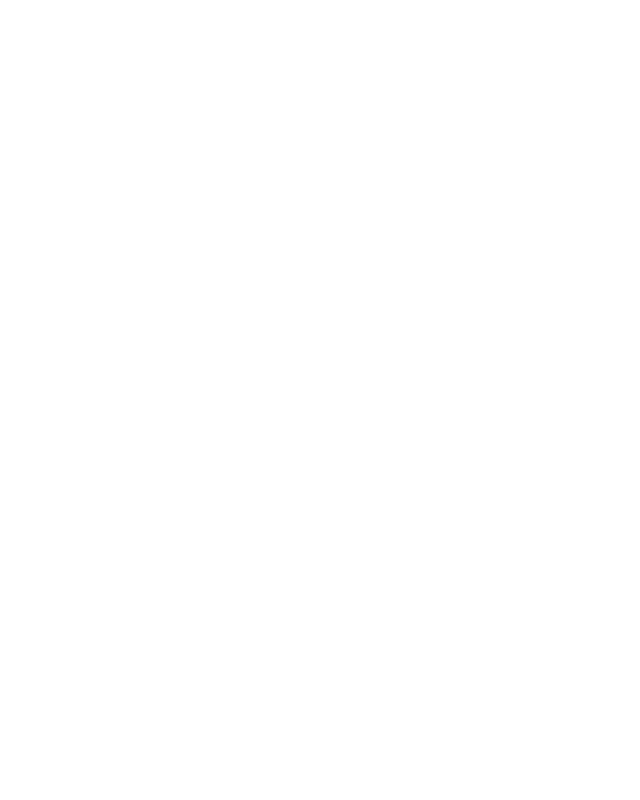
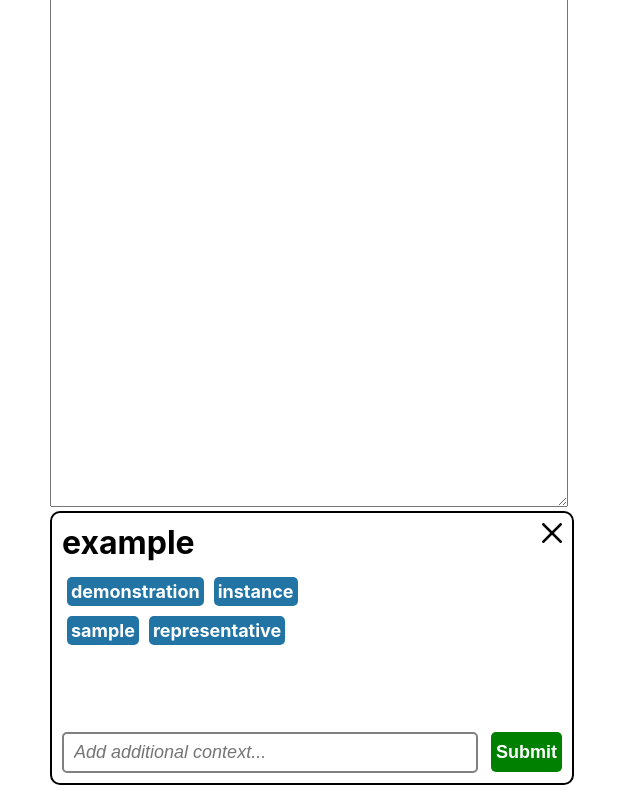
Before and after one commit to AEst2002/word-suggester, a React (Create React App) app: page / in a window 1280 px wide. Shown: the part 226-1026 px from the top of the page, without its empty margins (0-640 px from the left). Before the commit the page ends 800 px from the top, so only its background shows below. Built offline with nearby package versions, Linux system fonts and the light colour scheme.

Commit message:
Input tagging with @, sample of LLM interface per word.

```diff
--- a/src/App.js
+++ b/src/App.js
@@ -1,4 +1,5 @@
 import Main from './containers/Main'
+import Instructions from './containers/Instructions'
 import './App.css';
 import {
   BrowserRouter as Router,
@@ -11,6 +12,7 @@
     <Router>
       <Routes>
         <Route exact path='/' element={<Main />} />
+        <Route exact path='/instructions' element={<Instructions />} />
       </Routes>
     </Router>
   );
--- /dev/null
+++ b/src/components/SuggestionBox/index.js
@@ -0,0 +1,40 @@
+import React, {useState} from 'react'
+import { Container, Prompter, Row, SubmitButton, SuggestedWord, SuggestionGrid, TitleText } from './styles'
+import XIcon from '../../assets/close.png'
+
+const SuggestionBox = ({ word, setWord }) => {
+    // In here let's set up code for giving GPT an initial prompt,
+    // and continued prompting should happen inside this component.
+
+    const [visible, setVisible] = useState(true)
+    return (
+        <>
+            {visible &&
+
+                <Container>
+                    <Row>
+                        <TitleText style={{fontWeight: 'bold'}}>{word}</TitleText>
+                        <img
+                            style={{cursor: 'pointer', height: '20px', width: '20px'}}
+                            src={XIcon}
+                            onClick={() => setVisible(false)} alt="Close"
+                        />
+                    </Row>
+                    <SuggestionGrid>
+                        <SuggestedWord>demonstration</SuggestedWord>
+                        <SuggestedWord>instance</SuggestedWord>
+                        <SuggestedWord>sample</SuggestedWord>
+                        <SuggestedWord>representative</SuggestedWord>
+                    </SuggestionGrid>
+                    <Row>
+                        <Prompter placeholder='Add additional context...'/>
+                        <SubmitButton>Submit</SubmitButton>
+                    </Row>
+                </Container>
+
+            }
+        </>
+    )
+}
+
+export default SuggestionBox
--- /dev/null
+++ b/src/components/SuggestionBox/styles.js
@@ -0,0 +1,65 @@
+import styled from 'styled-components'
+
+export const Container = styled.div`
+    height: 250px;
+    width: 500px;
+    border: 2px solid black;
+    border-radius: 10px;
+    margin-bottom: 15px;
+    padding: 10px;
+    display: flex;
+    flex-direction: column;
+`
+
+export const TitleText = styled.text`
+    font-weight: bold;
+    font-size: 32px;
+`
+
+export const SuggestedWord = styled.text`
+    background-color: #2274A5;
+    padding: 4px;
+    color: white;
+    font-weight: bold;
+    font-size: 18px;
+    border-radius: 5px;
+    margin: 5px;
+    cursor: pointer;
+`
+
+export const SuggestionGrid = styled.div`
+    display: flex;
+    width: 50%;
+    flex-wrap: wrap;
+    margin-top: 10px;
+    margin-bottom: auto;
+`
+
+export const Prompter = styled.input`
+    border-radius: 5px;
+    border: 2px solid gray;
+    height: 35px;
+    width: 80%;
+    font-size: 18px;
+    padding-left: 10px;
+
+    &::placeholder {
+        font-style: italic;
+    }
+`
+
+export const SubmitButton = styled.button`
+    border-radius: 5px;
+    padding: 5px;
+    background-color: green;
+    color: white;
+    font-weight: bold;
+    border: none;
+    height: 40px;
+    font-size: 18px;
+`
+
+export const Row = styled.div`
+    display: flex;
+    justify-content: space-between;
+`
--- a/src/containers/Instructions/index.js
+++ b/src/containers/Instructions/index.js
@@ -0,0 +1,15 @@
+import React from 'react'
+import { PrettyDiv } from './styles'
+
+const Instructions = () => {
+
+    // code here for stuff
+
+    return (
+        <PrettyDiv>
+            words go here
+        </PrettyDiv>
+    )
+}
+
+export default Instructions
--- a/src/containers/Instructions/styles.js
+++ b/src/containers/Instructions/styles.js
@@ -0,0 +1,6 @@
+import styled from 'styled-components'
+
+export const PrettyDiv = styled.div`
+    background-color: #FF0000;
+    padding: 50px;
+`
--- a/src/containers/Main/index.js
+++ b/src/containers/Main/index.js
@@ -1,12 +1,39 @@
-import React from 'react'
-import { HighlightText } from './styles'
+import React, { useState } from 'react'
+import { InstructText, MainInput, Container } from './styles'
+import OpenAI from "openai";
+import SuggestionBox from '../../components/SuggestionBox'
 
 const Main = () => {
+    const openai = new OpenAI({
+        organization: 'org-x7LE1EOortseNW98HPCIMzye',
+        apiKey: process.env.REACT_APP_OPENAI_API_KEY,
+        dangerouslyAllowBrowser: true,
+      });
+
+      const doPrompting = async () => {
+        const chatCompletion = await openai.chat.completions.create({
+            model: "gpt-3.5-turbo",
+            messages: [{"role": "user", "content": "Hello!"}],
+          });
+          console.log(chatCompletion.choices[0].message);
+      }
+
+    const [rawString, setRawString] = useState("")
+    const [wordList, setWordList] = useState([])
+
+    console.log(wordList)
     return (
-        <div>
-            finally some fucking web dev
-            <HighlightText>this is here as an example of styled components</ HighlightText>
-        </div>
+        <Container>
+
+            <InstructText>
+                Enter your text here. Prefix a word with @ to mark it for suggestions.
+            </InstructText>
+            <MainInput onChange={e => {setRawString(e.target.value); setWordList(e.target.value.split(' '))}} />
+
+            <div>{wordList.map(word => {return word.startsWith('@') ? <text onClick={() => console.log("holy fuck")} style={{cursor: 'pointer', color: 'red'}}>{word + ' '}</text> : <text>{word + ' '}</text> })}</div>
+            {/* <button onClick={async () => await doPrompting()}>PRESS ME</button> */}
+            <SuggestionBox isVisible word={"example"} />
+        </Container>
     )
 }
 
--- a/src/containers/Main/styles.js
+++ b/src/containers/Main/styles.js
@@ -1,6 +1,16 @@
 import styled from 'styled-components';
 
-export const HighlightText = styled.p`
-    color: #FF0000;
-    font-size: 24px;
+export const InstructText = styled.p`
+    color: #808080;
+    font-size: 18px;
+    font-style: italic;
 `
+export const MainInput = styled.textarea`
+    width: 40vw;
+    height: 80vh;
+`
+
+export const Container = styled.div`
+    padding-left: 50px;
+    padding-top: 30px;
+`
```
Also changed, not shown: src/assets/close.png (added), 1 other file (tests, documents, lock files or other folders).
